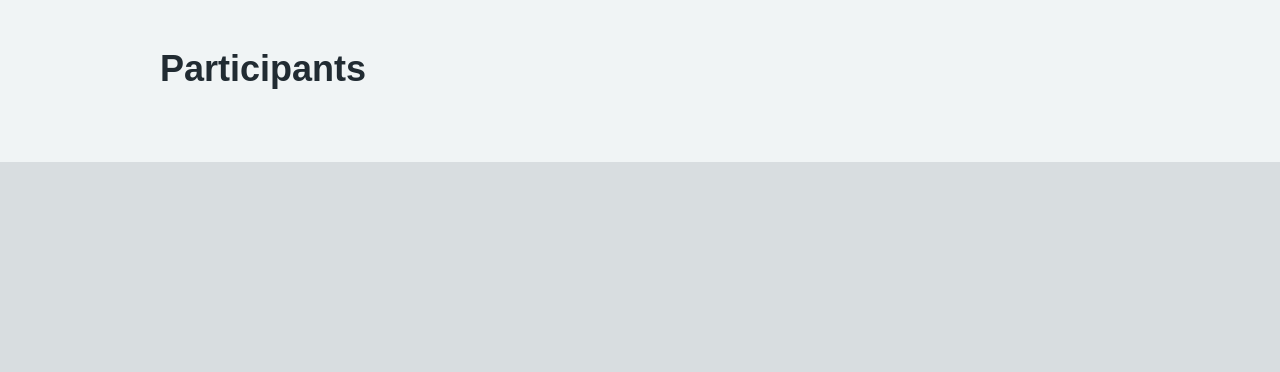
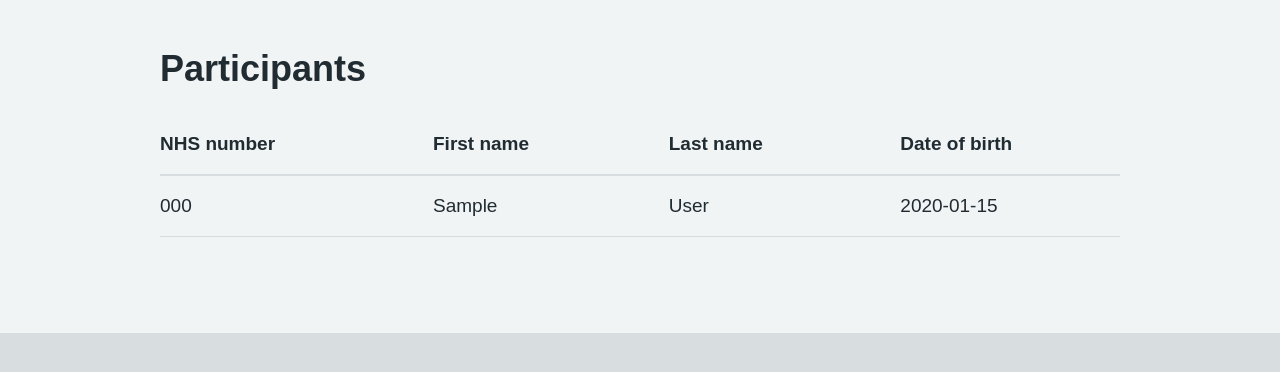
Before and after one commit to NHSDigital/dtos-manage-breast-screening-technical-pocs, a Django app: page / in a window 1280 px wide. Shown: the part 72-444 px from the top of the page. Run offline with Django 5.2, Linux system fonts and the light colour scheme; tables that the repository leaves empty hold one stand-in row (values such as "Sample post"); some web fonts are replaced.

Commit message:
Participants and table component
* Display the participant list with a simple table macro

```diff
--- a/poc_four/manage_screening/participant/jinja2/participant/index.jinja
+++ b/poc_four/manage_screening/participant/jinja2/participant/index.jinja
@@ -1,5 +1,8 @@
 {% extends "layout.html" %}
+{% from 'components/molecules/table/macro.html' import table %}
 
 {% block content %}
   <h1>Participants</h1>
+
+  {{ table(headers, rows) }}
 {% endblock %}
--- a/poc_four/manage_screening/participant/views.py
+++ b/poc_four/manage_screening/participant/views.py
@@ -1,4 +1,10 @@
 from django.shortcuts import render
+from .models import Details
 
 def index(request):
-    return render(request, 'participant/index.jinja')
+    details = Details.objects.all()
+
+    headers = ["NHS number", "First name", "Last name", "Date of birth",]
+    rows = [[detail.nhs_number, detail.first_name, detail.last_name, detail.date_of_birth] for detail in details]
+    return render(request, "participant/index.jinja",
+                  {"headers": headers, "rows": rows})
--- /dev/null
+++ b/poc_four/manage_screening/templates/components/molecules/table/macro.html
@@ -0,0 +1,20 @@
+{% macro table(headers, rows) %}
+  <table class="nhsuk-table">
+    <thead class="nhsuk-table__head">
+      <tr>
+        {% for header in headers %}
+          <th class="nhsuk-table__header">{{ header }}</th>
+        {% endfor %}
+      </tr>
+    </thead>
+    <tbody class="nhsuk-table__body">
+      {% for row in rows %}
+        <tr>
+          {% for cell in row %}
+            <td class="nhsuk-table__cell">{{ cell }}</td>
+          {% endfor %}
+        </tr>
+      {% endfor %}
+    </tbody>
+  </table>
+{% endmacro %}
```
